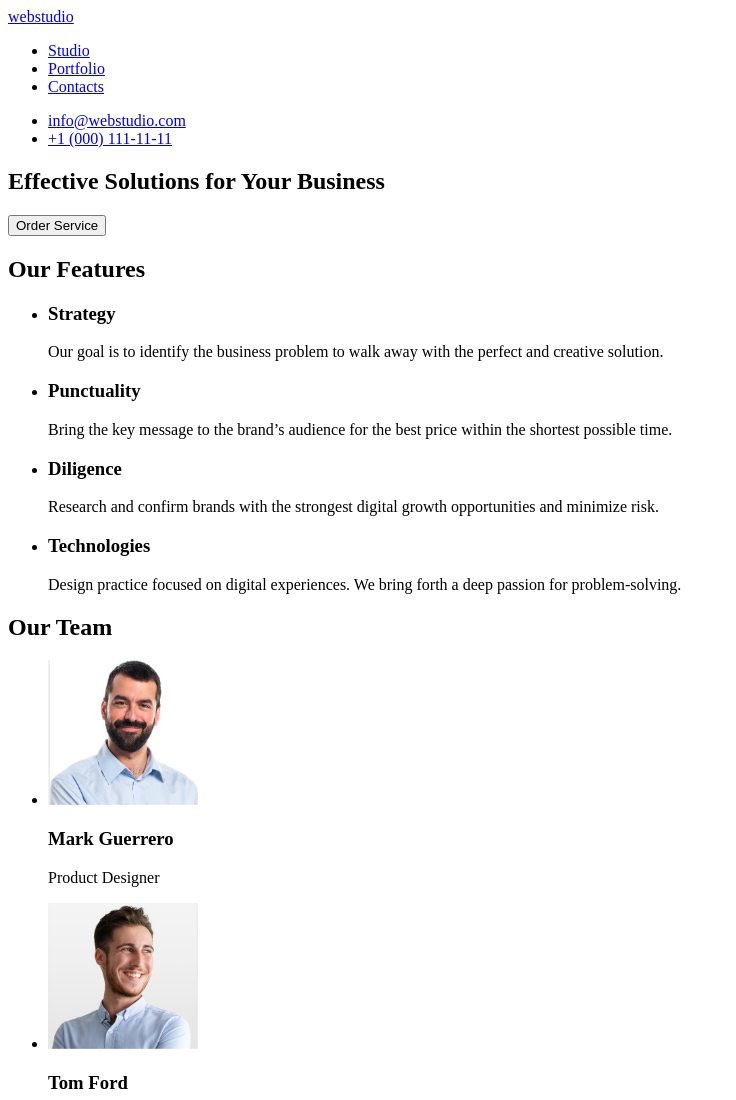
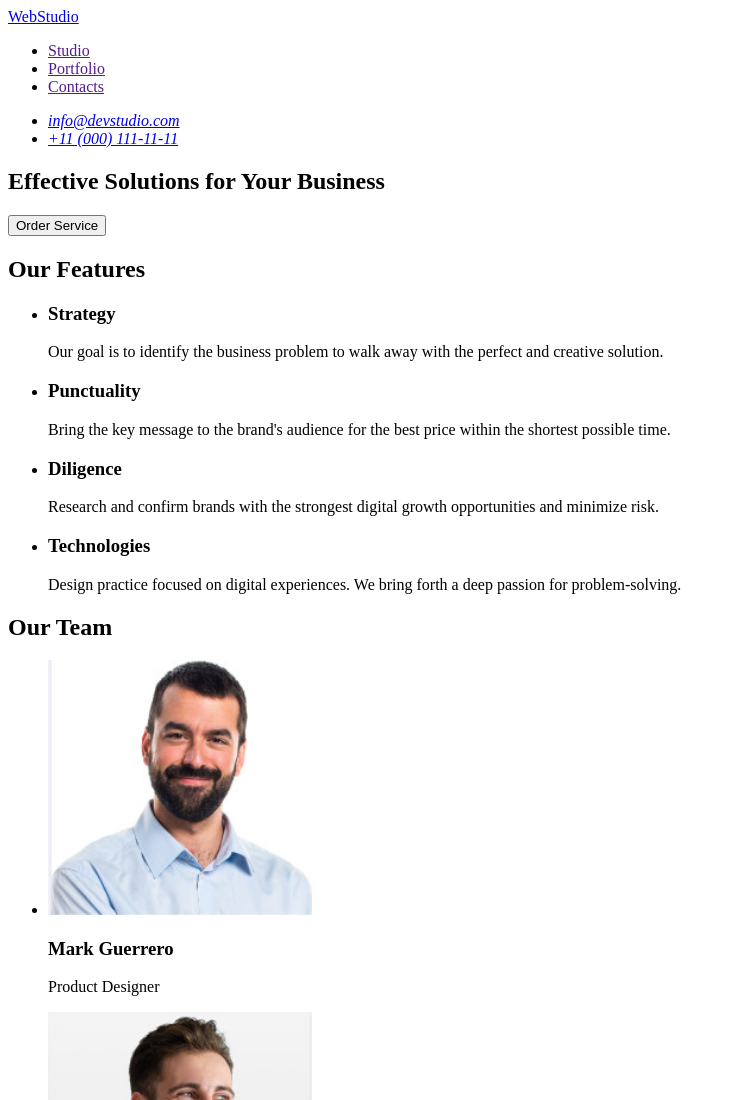
Before and after one commit to tetiana01kovpak/goit-markup-hw-01, a plain HTML site: page index.html in a window 1280 px wide. Shown: the top 1100 px of the page, without its empty margins (0-736 px from the left). Drawn offline with Linux system fonts and the light colour scheme.

Commit message:
Fix apostrophe

```diff
--- a/index.html
+++ b/index.html
@@ -6,18 +6,20 @@
   </head>
   <body>
     <header>
-      <a href="./" class="logo">webstudio</a>
       <nav>
+        <a href="./index.html">WebStudio</a>
         <ul>
-          <li><a href="#">Studio</a></li>
-          <li><a href="#">Portfolio</a></li>
-          <li><a href="#">Contacts</a></li>
+          <li><a href="">Studio</a></li>
+          <li><a href="">Portfolio</a></li>
+          <li><a href="">Contacts</a></li>
         </ul>
       </nav>
-      <ul>
-        <li><a href="mailto:info@webstudio.com">info@webstudio.com</a></li>
-        <li><a href="tel:+10001111111">+1 (000) 111-11-11</a></li>
-      </ul>
+      <address>
+        <ul>
+          <li><a href="mailto:info@devstudio.com">info@devstudio.com</a></li>
+          <li><a href="tel:+110001111111">+11 (000) 111-11-11</a></li>
+        </ul>
+      </address>
     </header>
 
     <main>
@@ -39,7 +41,7 @@
           <li>
             <h3>Punctuality</h3>
             <p>
-              Bring the key message to the brand’s audience for the best price
+              Bring the key message to the brand's audience for the best price
               within the shortest possible time.
             </p>
           </li>
@@ -64,22 +66,22 @@
         <h2>Our Team</h2>
         <ul>
           <li>
-            <img src="./images/man1.jpg" alt="Mark Guerrero" width="150" />
+            <img src="./images/man1.jpg" alt="Mark Guerrero" width="264" />
             <h3>Mark Guerrero</h3>
             <p>Product Designer</p>
           </li>
           <li>
-            <img src="./images/man2.jpg" alt="Tom Ford" width="150" />
+            <img src="./images/man2.jpg" alt="Tom Ford" width="264" />
             <h3>Tom Ford</h3>
             <p>Frontend Developer</p>
           </li>
           <li>
-            <img src="./images/woman.jpg" alt="Camila Garcia" width="150" />
+            <img src="./images/woman.jpg" alt="Camila Garcia" width="264" />
             <h3>Camila Garcia</h3>
             <p>Marketing</p>
           </li>
           <li>
-            <img src="./images/man3.jpg" alt="Daniel Wilson" width="150" />
+            <img src="./images/man3.jpg" alt="Daniel Wilson" width="264" />
             <h3>Daniel Wilson</h3>
             <p>UI Designer</p>
           </li>
```
